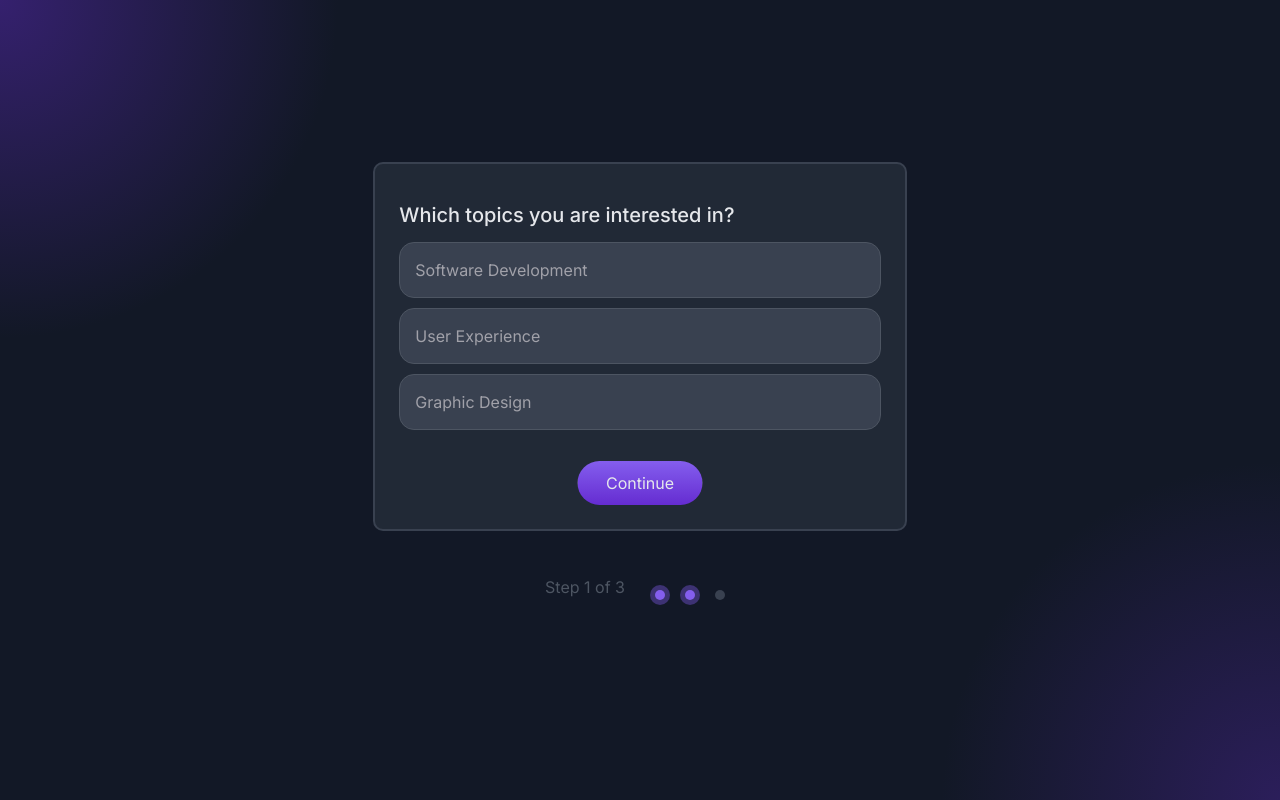
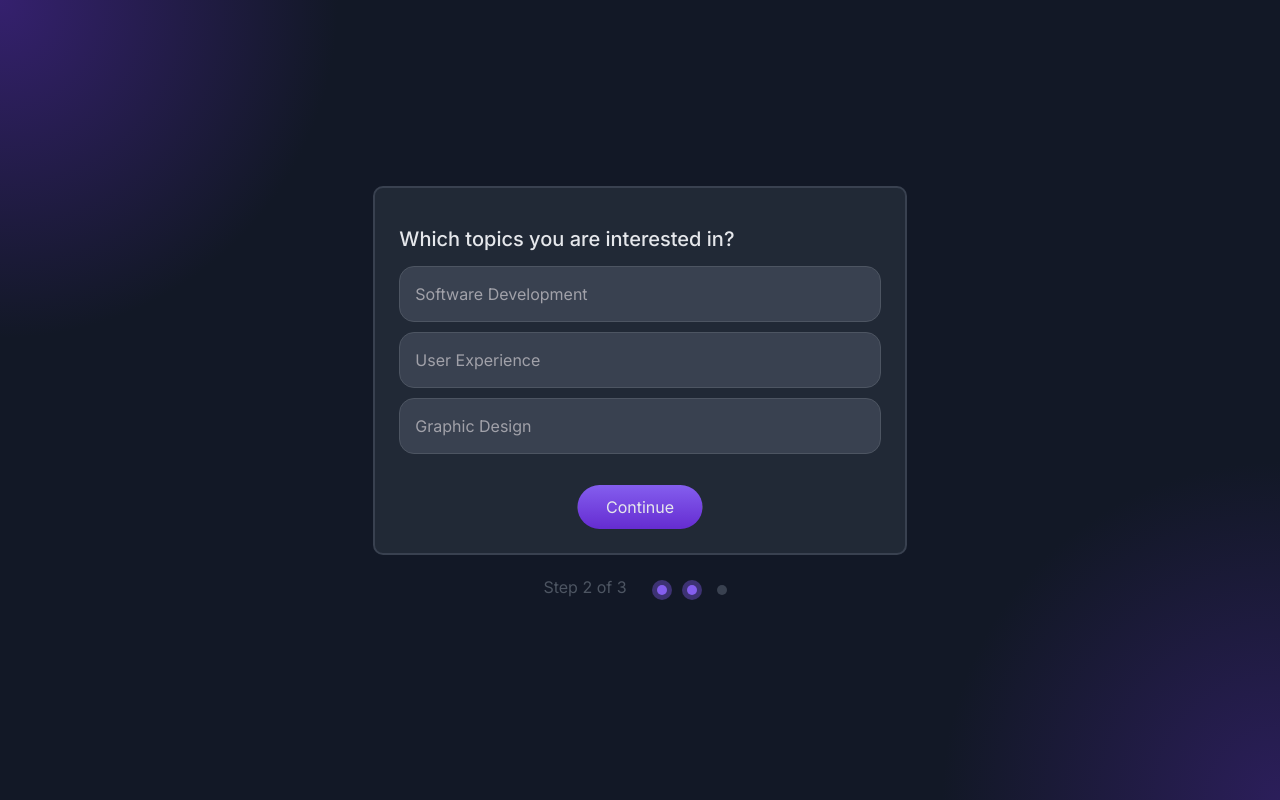
Before and after one commit to Kauannyalencar/form-multi-step, a plain HTML site: page index.html in a window 1280 px wide. Both pictures are taken after typing "Sample", "name@example.com" into the empty fields and a click on the button "Continue". Drawn offline with nearby package versions, Linux system fonts and the light colour scheme.

Commit message:
fix step number

```diff
--- a/css/style.css
+++ b/css/style.css
@@ -146,7 +146,6 @@ h1 {
 
 .footer {
     display: flex;
-    align-items: center;
     justify-content: center;
     gap: 20px;
     color: var(--grayfont);
--- a/index.html
+++ b/index.html
@@ -56,7 +56,7 @@
                 </div>
                 <button type="submit" class="submit-btn">Confirm</button>
         </section>
-        <div class="footer mx-auto col-lg-5 col-sm-8 col-md-8 col-xs-8 p-4">
+        <div class="footer mx-auto col-lg-5 col-sm-8 col-md-8 col-xs-8">
             <p>Step <span class="step">1</span> of <span class="final-step">3</span></p>
             <div class="steps">
                 <span class="step-btn active"></span>
--- a/script.js
+++ b/script.js
@@ -18,14 +18,16 @@ topicsList.forEach(item => {
 })
 
 function toggleSection(section, nextSection) {
-
+    const step = document.querySelector(".step")
     if (nextSection.dataset.index === topicsSect.dataset.index) {
         sectionIndex +=1
+        step.textContent = sectionIndex
         section.style.display = "none"
         nextSection.style.display = "flex"
         steps[sectionIndex - 1].classList.add("active")
     } else if (nextSection.dataset.index === summary.dataset.index) {
         sectionIndex += 1
+        step.textContent = sectionIndex
         section.style.display = "none"
         nextSection.style.display = "flex"
         steps[sectionIndex - 1].classList.add("active")
```
Also changed, not shown: 1 other file.
